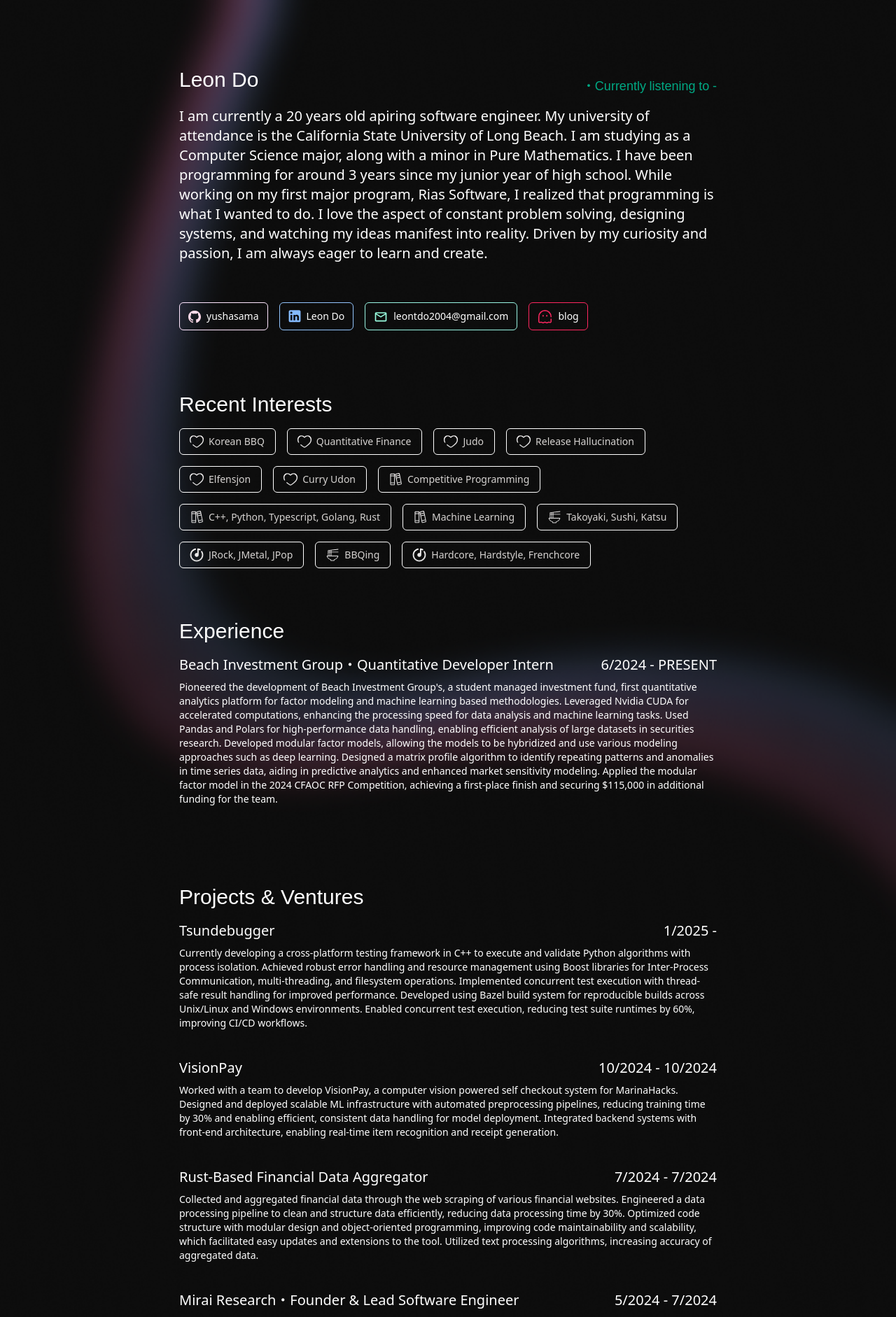
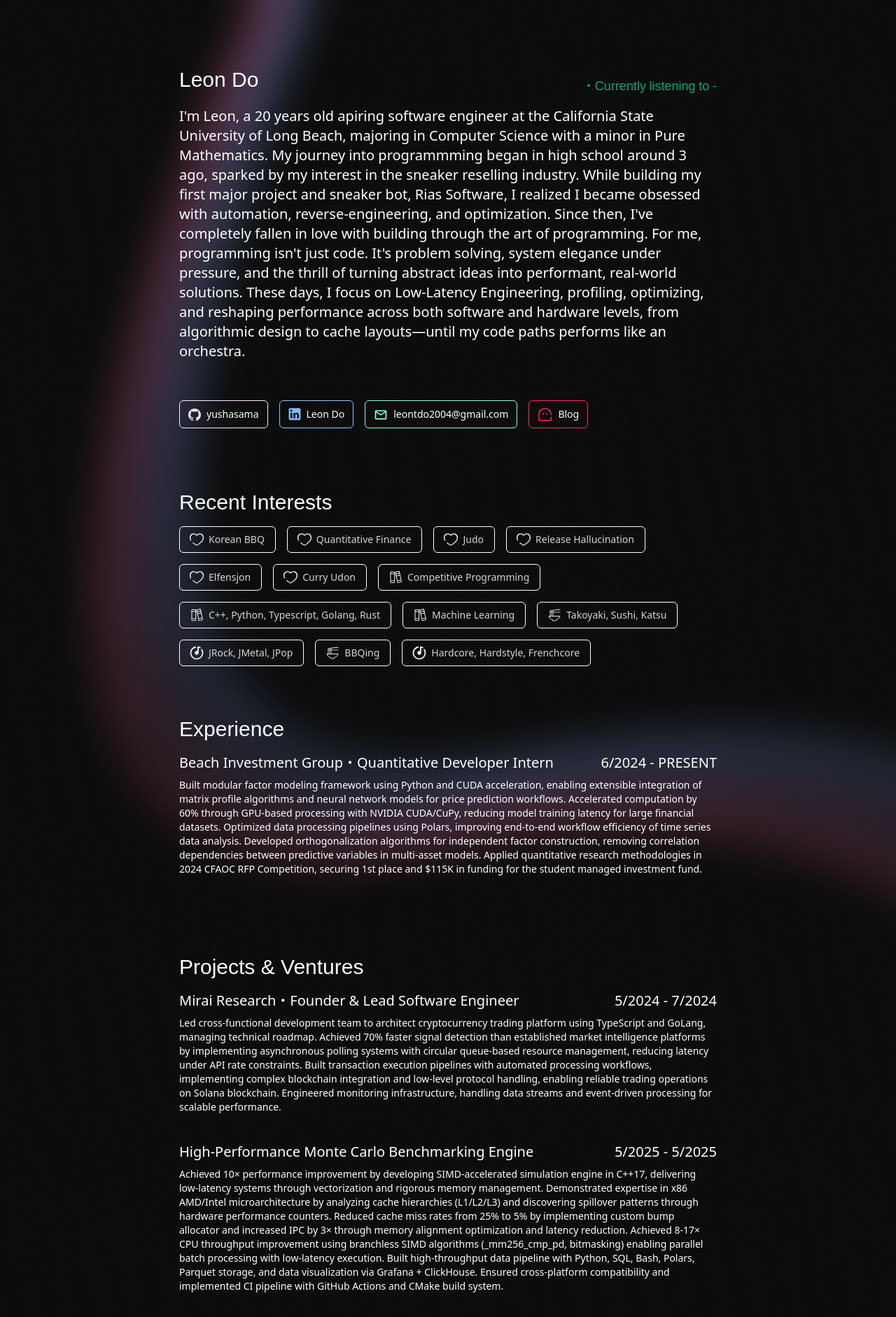
Before and after one commit to yushasama/koishiteru, a Next.js app: page / in a window 1280 px wide. Shown: the top 1882 px of the page at 70% size. Built offline with nearby package versions, Linux system fonts and the light colour scheme; no server answers.

Commit message:
Updated bio, socials, & experience.

```diff
--- a/app/page.tsx
+++ b/app/page.tsx
@@ -88,20 +88,24 @@ export default function Home() {
 						}
 			</div>
 			<div className='pt-4 pb-12'>
-				<div className='md:text-lg xl:text-xl 2xl:text-2xl font-thin'>I am currently a {calculateYearsSinceDate("03/07/2004")} years old apiring software engineer.
-					My university of attendance is the California State University of Long Beach.
-					I am studying as a Computer Science major, along with a minor in Pure Mathematics.
-					I have been programming for around {calculateYearsSinceDate("02/28/2021")} years since my  junior year of high school.
-					While working on my first major program, Rias Software, I realized that programming is what I wanted to do.
-					I love the aspect of constant problem solving, designing systems, and watching my ideas manifest into reality.
-					Driven by my curiosity and passion, I am always eager to learn and create.
+				<div className='md:text-lg xl:text-xl 2xl:text-2xl font-thin'>I&apos;m Leon, a {calculateYearsSinceDate("03/07/2004")} years old apiring software engineer at
+					the California State University of Long Beach, majoring in Computer Science with a minor in Pure Mathematics.
+					My journey into programmming began in high school around {calculateYearsSinceDate("02/28/2021")} ago, sparked by
+					my interest in the sneaker reselling industry. While building my first major project and sneaker bot, Rias Software, I realized I became
+					obsessed with automation, reverse-engineering, and optimization.
+
+					Since then, I&apos;ve completely fallen in love with building through the art of programming. For me, programming isn&apos;t just code.
+					It&apos;s problem solving, system elegance under pressure, and the thrill of turning abstract ideas into performant, real-world solutions.
+
+					These days, I focus on Low-Latency Engineering, profiling, optimizing, and reshaping performance across both software and hardware levels,
+					from algorithmic design to cache layouts—until my code paths performs like an orchestra.
 				</div>
 			</div>
 			<div className='flex flex-row flex-wrap w-full justify-start items-start mb-[72px]'>
 				<Socials icon={gitHubIcon} link='https://github.com/yushasama' text='yushasama' color='fuschia'/>
 				<Socials icon={linkedinIcon} link='https://www.linkedin.com/in/leon-do-682003156/' text='Leon Do' color='blue'/>
 				<Socials icon={emailIcon} link='/' text='leontdo2004@gmail.com' color='teal'/>
-				<Socials icon={ghostIcon} link='https://cache-me-if-you-can.up.railway.app/' text='blog' color='hot_pink'/>
+				<Socials icon={ghostIcon} link='https://cache-me-if-you-can.up.railway.app/' text='Blog' color='hot_pink'/>
 			</div>
 		</section>
 		<section id='interests' className='flex flex-col justify-start items-start w-full mb-[72px]'>
@@ -121,12 +125,11 @@ export default function Home() {
 			endDate='PRESENT'
 			details={
 					<>
-					Pioneered the development of Beach Investment Group&apos;s, a student managed investment fund, first quantitative analytics platform for factor modeling and machine learning based methodologies.
-					Leveraged Nvidia CUDA for accelerated computations, enhancing the processing speed for data analysis and machine learning tasks.
-					Used Pandas and Polars for high-performance data handling, enabling efficient analysis of large datasets in securities research.
-					Developed modular factor models, allowing the models to be hybridized and use various modeling approaches such as deep learning.
-					Designed a matrix profile algorithm to identify repeating patterns and anomalies in time series data, aiding in predictive analytics and enhanced market sensitivity modeling.
-					Applied the modular factor model in the 2024 CFAOC RFP Competition, achieving a first-place finish and securing $115,000 in additional funding for the team.
+					Built modular factor modeling framework using Python and CUDA acceleration, enabling extensible integration of matrix profile algorithms and neural network models for price prediction workflows.
+					Accelerated computation by 60% through GPU-based processing with NVIDIA CUDA/CuPy, reducing model training latency for large financial datasets.
+					Optimized data processing pipelines using Polars, improving end-to-end workflow efficiency of time series data analysis.
+					Developed orthogonalization algorithms for independent factor construction, removing correlation dependencies between predictive variables in multi-asset models.
+					Applied quantitative research methodologies in 2024 CFAOC RFP Competition, securing 1st place and $115K in funding for the student managed investment fund.
 					</>
 				}
 			/>
@@ -134,9 +137,38 @@ export default function Home() {
 		<section id='projects' className='flex flex-col justify-start w-full'>
 			<div className='text-2xl xl:text-3xl 2xl:text-4xl pb-4 font-heebo'>Projects & Ventures</div>
 			<Experiences
+				companyName='Mirai Research'
+				role='Founder & Lead Software Engineer'
+				startDate='5/2024'
+				endDate='7/2024'
+				details={
+					<>
+					Led cross-functional development team to architect cryptocurrency trading platform using TypeScript and GoLang, managing technical roadmap.
+					Achieved 70% faster signal detection than established market intelligence platforms by implementing asynchronous polling systems with circular queue-based resource management, reducing latency under API rate constraints.
+					Built transaction execution pipelines with automated processing workflows, implementing complex blockchain integration and low-level protocol handling, enabling reliable trading operations on Solana blockchain.
+					Engineered monitoring infrastructure, handling data streams and event-driven processing for scalable performance.
+					</>
+				}
+			/>
+			<Experiences
+				companyName='High-Performance Monte Carlo Benchmarking Engine'
+				startDate='5/2025'
+				endDate='5/2025'
+				details={
+					<>
+					Achieved 10× performance improvement by developing SIMD-accelerated simulation engine in C++17, delivering low-latency systems through vectorization and rigorous memory management.
+					Demonstrated expertise in x86 AMD/Intel microarchitecture by analyzing cache hierarchies (L1/L2/L3) and discovering spillover patterns through hardware performance counters.
+					Reduced cache miss rates from 25% to 5% by implementing custom bump allocator and increased IPC by 3× through memory alignment optimization and latency reduction.
+					Achieved 8-17× CPU throughput improvement using branchless SIMD algorithms (_mm256_cmp_pd, bitmasking) enabling parallel batch processing with low-latency execution.
+					Built high-throughput data pipeline with Python, SQL, Bash, Polars, Parquet storage, and data visualization via Grafana + ClickHouse.
+					Ensured cross-platform compatibility and implemented CI pipeline with GitHub Actions and CMake build system.
+					</>
+				}
+			/>
+			<Experiences
 			companyName='Tsundebugger'
 			startDate='1/2025'
-			endDate=''
+			endDate='1/2025'
 			details={
 				<>
 				Currently developing a cross-platform testing framework in C++ to execute and validate Python algorithms with process isolation. Achieved robust error handling and resource management using Boost libraries for Inter-Process Communication, multi-threading, and filesystem operations.
@@ -171,21 +203,6 @@ export default function Home() {
 				Utilized text processing algorithms, increasing accuracy of aggregated data.
 				</>
 			}
-			/>
-			<Experiences
-				companyName='Mirai Research'
-				role='Founder & Lead Software Engineer'
-				startDate='5/2024'
-				endDate='7/2024'
-				details={
-					<>
-					Architected and implemented core components of a cryptocurrency trading software using TypeScript and GoLang.
-					Led efforts to optimize code complexity, implementing scalable and reusable code design that enhanced system performance and maintainability while reducing technical debt.
-					Benchmarked system performance, identifying and addressing latency bottlenecks in trade execution workflows, leading to measurable improvements in processing efficiency.
-					Implemented a Command Line Interface (CLI) to streamline user interaction, simplifying operational workflows for complex trading scenarios and reducing system complexity for end users.
-					Engineered advanced monitoring systems to enhance real-time market signal analysis, achieving a 70% reduction in detection latency compared to industry benchmarks by optimizing API throughput and improving system responsiveness.
-					</>
-				}
 			/>
 			<Experiences
 			companyName='Rias Software'
```
